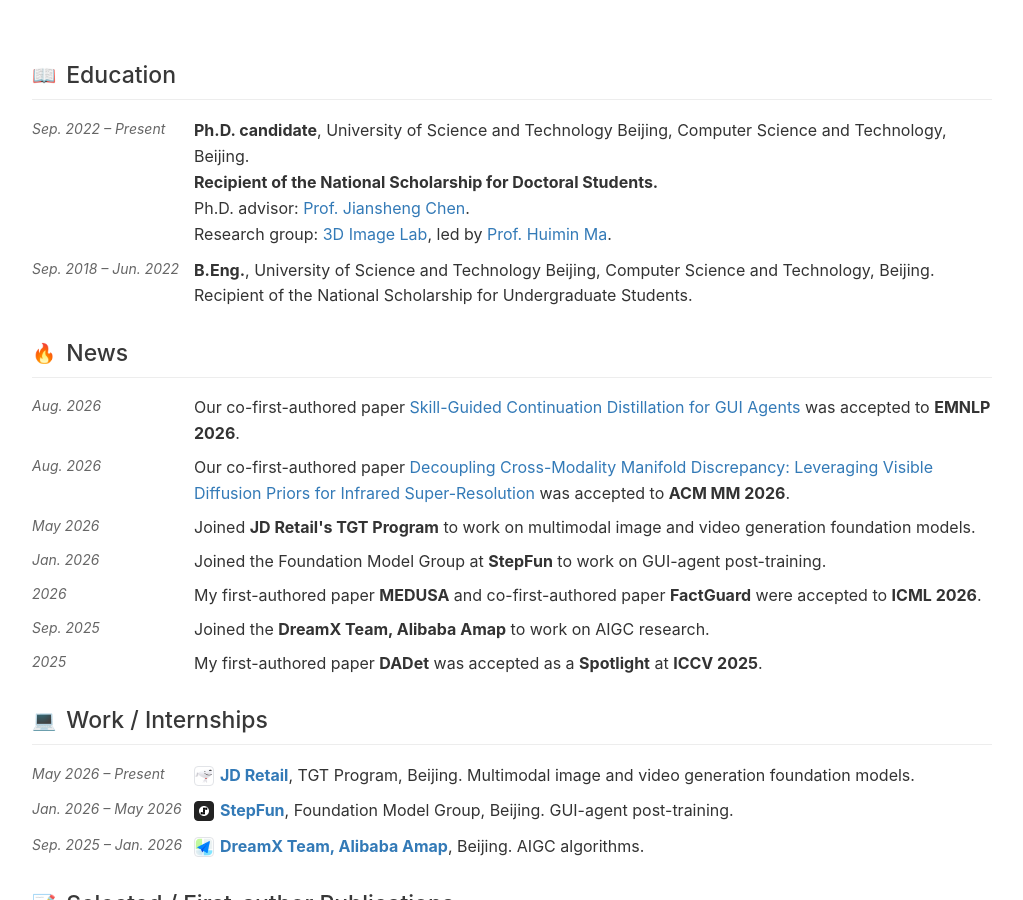
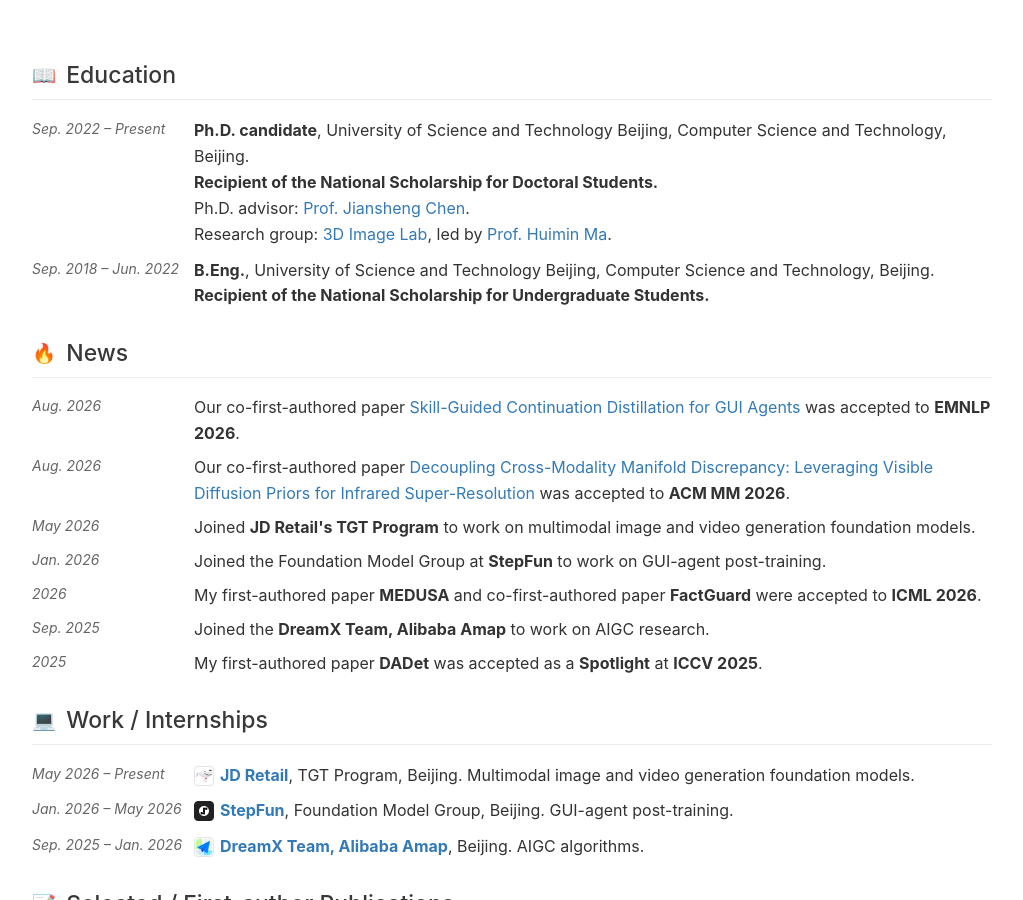
Before and after one commit to yuhongwei22/yuhongwei22.github.io, a Jekyll site: the page built from _pages/en.md, in a window 1280 px wide and 900 px high, scrolled down 417 px. Shown: the whole window, without its empty margins (128-1151 px from the left). Built offline with Jekyll 4.4.1, drawn with Linux system fonts in a browser that asks for light colours; a style sheet for code colours, icons or effects is not loaded.

```diff
--- a/_pages/en.md
+++ b/_pages/en.md
@@ -25,7 +25,7 @@ redirect_from:
   <h2><span class="academic-heading-icon" aria-hidden="true">📖</span> Education</h2>
   <ul class="academic-list">
     <li><time>Sep. 2022 – Present</time><span><strong>Ph.D. candidate</strong>, University of Science and Technology Beijing, Computer Science and Technology, Beijing.<br><strong>Recipient of the National Scholarship for Doctoral Students.</strong><br>Ph.D. advisor: <a href="https://scholar.google.com.hk/citations?user=A1gA9XIAAAAJ&amp;hl=zh-CN&amp;oi=ao">Prof. Jiansheng Chen</a>.<br>Research group: <a href="https://3dimagelab.com/">3D Image Lab</a>, led by <a href="https://scholar.google.com.hk/citations?user=32hwVLEAAAAJ&amp;hl=zh-CN&amp;oi=ao">Prof. Huimin Ma</a>.</span></li>
-    <li><time>Sep. 2018 – Jun. 2022</time><span><strong>B.Eng.</strong>, University of Science and Technology Beijing, Computer Science and Technology, Beijing. Recipient of the National Scholarship for Undergraduate Students.</span></li>
+    <li><time>Sep. 2018 – Jun. 2022</time><span><strong>B.Eng.</strong>, University of Science and Technology Beijing, Computer Science and Technology, Beijing.<br><strong>Recipient of the National Scholarship for Undergraduate Students.</strong></span></li>
   </ul>
 </section>
 
```
